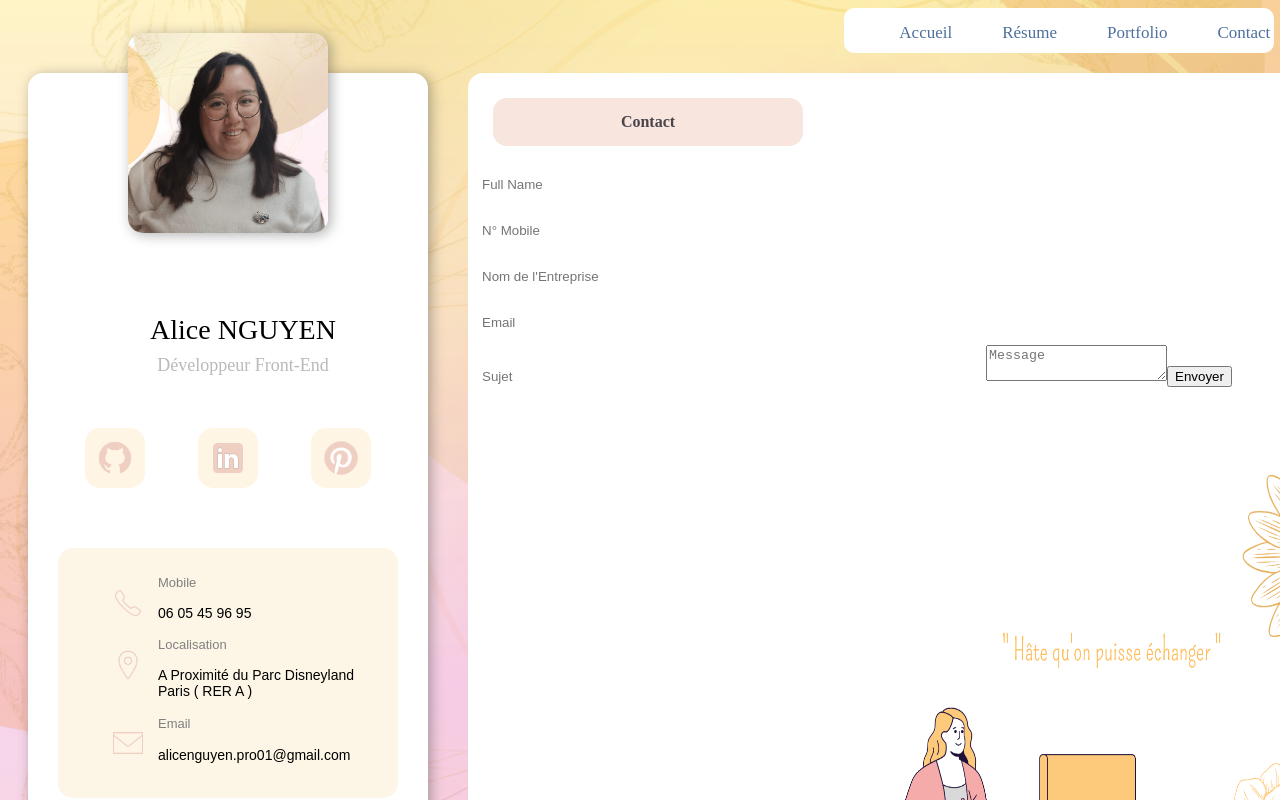
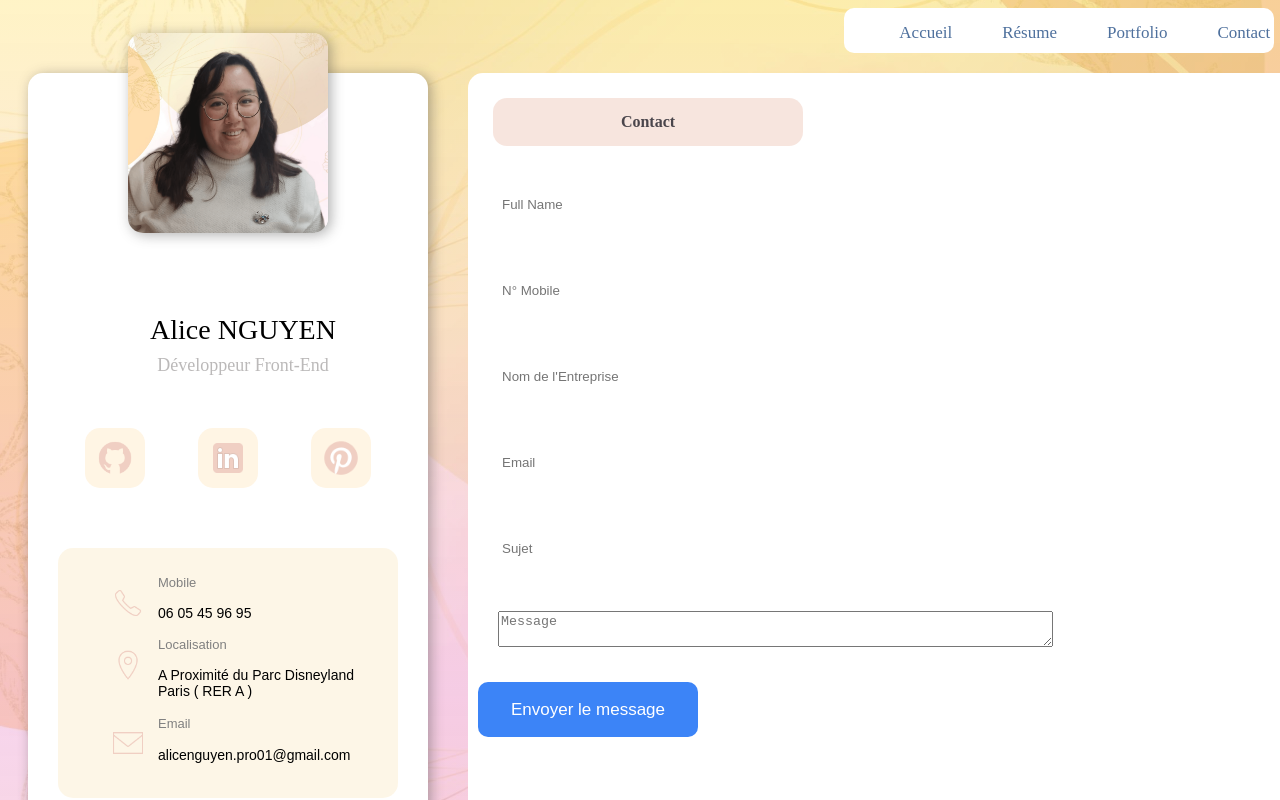
Before and after one commit to AliceNguyen-dev/portfolio_n_alice, a React (Create React App) app: page /contact in a window 1280 px wide. Shown: the top 800 px of the page. Built offline with nearby package versions, Linux system fonts and the light colour scheme.

Commit message:
update project

```diff
--- a/src/components/Contact.jsx
+++ b/src/components/Contact.jsx
@@ -24,25 +24,37 @@ function Contact() {
                 <h2 className="title-page">Contact</h2>
             </div>
 
-            <div className="container">
-                <form ref={form} onSubmit={sendEmail} className="--form-control --card --flex-center --dir-column">
+            <div className="mesApp">
+                <form ref={form} onSubmit={sendEmail} className=" formApp --form-control --card --flex-center --dir-column">
+                    <div className='form-outline mb-4 tab-info'>
+                        <input type="text" placeholder='Full Name' name="user_name" required />
+                    </div>
 
-                    <input type="text" placeholder='Full Name' name="user_name" required />
+                    <div className='form-outline mb-4 tab-info'>
+                        <input type="text" placeholder='N° Mobile' name="user_mobile" required />
+                    </div>
 
-                    <input type="text" placeholder='N° Mobile' name="user_mobile" required />
+                    <div className='form-outline mb-4 tab-info'>
+                        <input type="text" placeholder="Nom de l'Entreprise" name="name_entreprise" required />
+                    </div>
 
-                    <input type="text" placeholder="Nom de l'Entreprise" name="name_entreprise" required />
+                    <div className='form-outline mb-4 tab-info'>
+                        <input type="email" placeholder='Email' name="user_email" required />
+                    </div>
 
-                    <input type="email" placeholder='Email' name="user_email" required />
+                    <div className='form-outline mb-4 tab-info'>
+                        <input type="text" placeholder='Sujet' name="subject" required />
+                    </div>
 
-                    <input type="text" placeholder='Sujet' name="subject" required />
+                    <div className='form-outline mb-4 tab-info'>
+                        <textarea placeholder='Message' name="message" col="30" row="10" required></textarea>
+                    </div>
 
-                    <textarea placeholder='Message' name="message" col="30" row="10" required></textarea>
-
-
-                    <button type="submit" className="--btn --btn-primary">Envoyer</button>
-
-
+                    <div className="d-flex justify-content-center">
+                        <button type="submit" className=" --btn --btn-primary btn btn-success btn-block btn-lg gradient-custom-4 text-body btn-contact">
+                            Envoyer le message
+                        </button>
+                    </div>
 
                 </form>
             </div>
```
